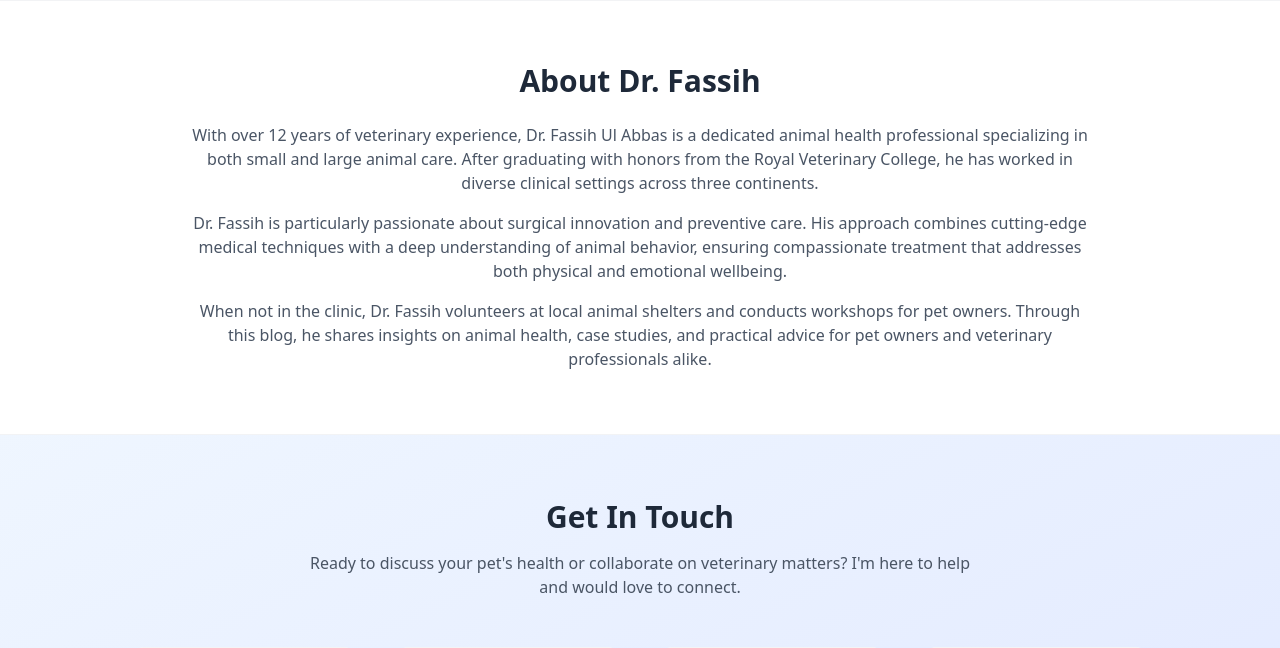
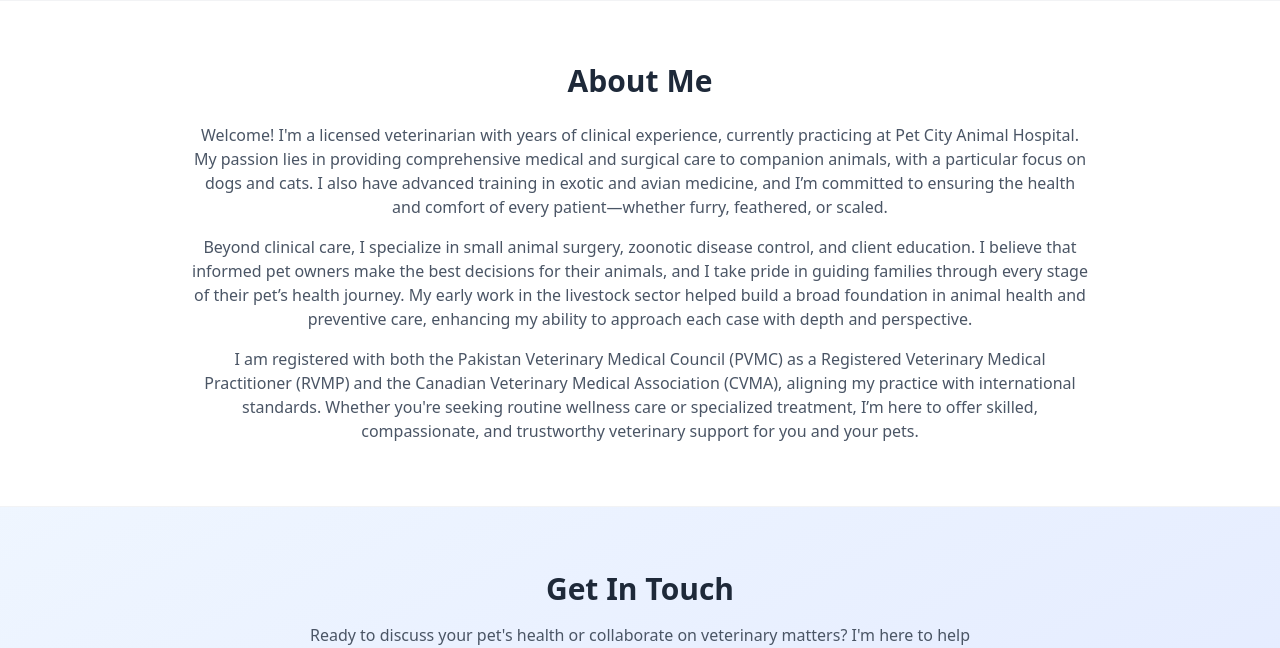
Before and after one commit to Syedzain08/fassih-blog-site, a Flask app: page / in a window 1280 px wide. Shown: the part 673-1321 px from the top of the page. Run offline with Flask 3, Linux system fonts and the light colour scheme; data that the repository does not hold is empty; style sheets or scripts are compiled from the project's sources.

Commit message:
Minor Improvements
Updated Database schema to include unlimited tags and description.
Changed Paceholder about section to a real about me section
Made sidebar logo larger
made tags invisible to the user
added custom styled bullets

```diff
--- a/db_models.py
+++ b/db_models.py
@@ -34,8 +34,8 @@ class Articles(db.Model):
     slug = db.Column(db.String(255), unique=True, nullable=False)
     thumbnail = db.Column(db.String(255), nullable=True)
     content = db.Column(db.Text, nullable=False)
-    description = db.Column(db.String(255), nullable=True)
-    tags = db.Column(db.String(255), nullable=True)
+    description = db.Column(db.Text, nullable=True)
+    tags = db.Column(db.Text, nullable=True)
     author_id = db.Column(db.Integer, db.ForeignKey("Admins.id"), nullable=False)
     created_at = db.Column(db.DateTime, default=datetime.utcnow)
 
--- a/forms.py
+++ b/forms.py
@@ -59,7 +59,7 @@ class DeleteAdminForm(FlaskForm):
 class BlogPostForm(FlaskForm):
     title = StringField("Title", validators=[DataRequired()])
     description = StringField(
-        "Description", validators=[DataRequired(), Length(min=12, max=150)]
+        "Description", validators=[DataRequired(), Length(min=12)]
     )
     content = TextAreaField("Content")
     tags = StringField("Tags")
--- a/templates/index.html
+++ b/templates/index.html
@@ -68,27 +68,34 @@
         class="absolute top-0 left-0 right-0 h-px bg-gray-200 transform translate-y-1/2"
       ></div>
       <div class="max-w-6xl mx-auto text-center">
-        <h2 class="text-3xl font-bold text-gray-800 mb-6">About Dr. Fassih</h2>
+        <h2 class="text-3xl font-bold text-gray-800 mb-6">About Me</h2>
         <div class="prose text-gray-600 max-w-4xl mx-auto">
           <p class="mb-4">
-            With over 12 years of veterinary experience, Dr. Fassih Ul Abbas is
-            a dedicated animal health professional specializing in both small
-            and large animal care. After graduating with honors from the Royal
-            Veterinary College, he has worked in diverse clinical settings
-            across three continents.
+            Welcome! I'm a licensed veterinarian with years of clinical
+            experience, currently practicing at Pet City Animal Hospital. My
+            passion lies in providing comprehensive medical and surgical care to
+            companion animals, with a particular focus on dogs and cats. I also
+            have advanced training in exotic and avian medicine, and I’m
+            committed to ensuring the health and comfort of every
+            patient—whether furry, feathered, or scaled.
           </p>
           <p class="mb-4">
-            Dr. Fassih is particularly passionate about surgical innovation and
-            preventive care. His approach combines cutting-edge medical
-            techniques with a deep understanding of animal behavior, ensuring
-            compassionate treatment that addresses both physical and emotional
-            wellbeing.
+            Beyond clinical care, I specialize in small animal surgery, zoonotic
+            disease control, and client education. I believe that informed pet
+            owners make the best decisions for their animals, and I take pride
+            in guiding families through every stage of their pet’s health
+            journey. My early work in the livestock sector helped build a broad
+            foundation in animal health and preventive care, enhancing my
+            ability to approach each case with depth and perspective.
           </p>
           <p>
-            When not in the clinic, Dr. Fassih volunteers at local animal
-            shelters and conducts workshops for pet owners. Through this blog,
-            he shares insights on animal health, case studies, and practical
-            advice for pet owners and veterinary professionals alike.
+            I am registered with both the Pakistan Veterinary Medical Council
+            (PVMC) as a Registered Veterinary Medical Practitioner (RVMP) and
+            the Canadian Veterinary Medical Association (CVMA), aligning my
+            practice with international standards. Whether you're seeking
+            routine wellness care or specialized treatment, I’m here to offer
+            skilled, compassionate, and trustworthy veterinary support for
+            you and your pets.
           </p>
         </div>
       </div>
--- a/templates/sidebar.html
+++ b/templates/sidebar.html
@@ -13,11 +13,13 @@
     <!-- Sidebar Header -->
     <div class="flex items-center justify-between p-6 border-b border-gray-200">
       <div class="flex items-center">
-        <img
-          src="https://res.cloudinary.com/diyv3z5pj/image/upload/v1751118021/Logo2_dh4iwg.png"
-          alt="Logo"
-          class="h-16 w-auto object-contain"
-        />
+        <a href="{{ url_for('index') }}">
+          <img
+            src="https://res.cloudinary.com/diyv3z5pj/image/upload/v1751118021/Logo2_dh4iwg.png"
+            alt="Logo"
+            class="lg:h-[180px] md:h-[150px] h-[120px] object-cover rounded-xl mt-2 mr-12 md:mr-0 lg:mr-0 lg:mb-2"
+          />
+        </a>
       </div>
       <button
         id="close-sidebar"
```
Also changed, not shown: migrations/versions/7dbb2c28d615_turned_tag_field_and_description_field_.py (added, +46 -0 lines), templates/admin/add_post.html (+23 -24 lines), templates/view_post.html (+34 -13 lines), templates/admin/edit_post.html (deleted).
